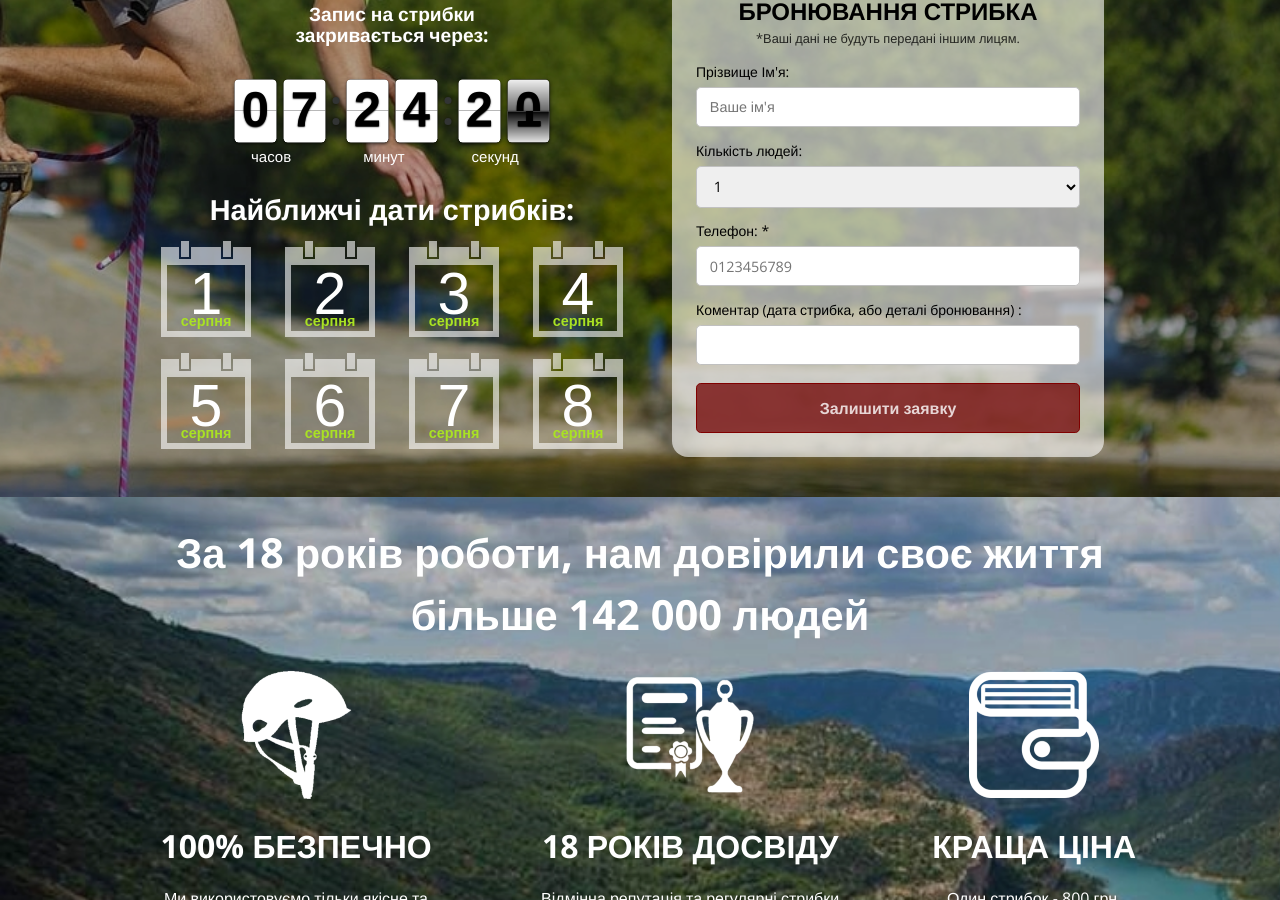
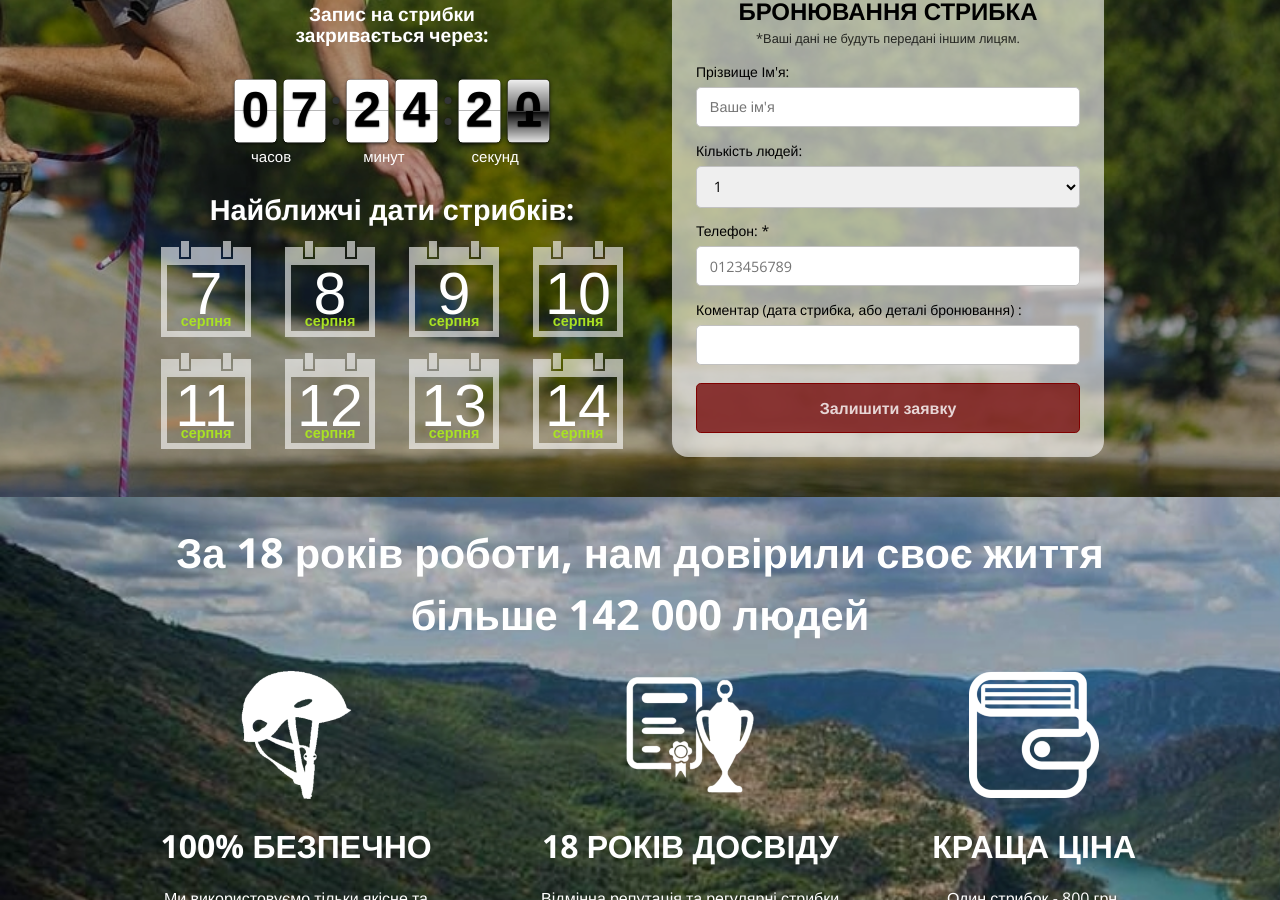
Before and after one commit to Andreyfilko/go-jump, a Jekyll site: the page built from index.md, in a window 1280 px wide and 900 px high, scrolled down 499 px. Built offline with Jekyll 4.4.1, drawn with Linux system fonts in a browser that asks for light colours; some web fonts are replaced; some of the changed text lies outside the part shown.

Commit message:
Update _config.yml

```diff
--- a/_config.yml
+++ b/_config.yml
@@ -35,11 +35,11 @@ google_analytics:
 theme: jekyll-theme-cayman
 
 dates:
-  - 2026-08-01
-  - 2026-08-02
-  - 2026-08-03
-  - 2026-08-04
-  - 2026-08-05
-  - 2026-08-06
   - 2026-08-07
   - 2026-08-08
+  - 2026-08-09
+  - 2026-08-10
+  - 2026-08-11
+  - 2026-08-12
+  - 2026-08-13
+  - 2026-08-14
```
